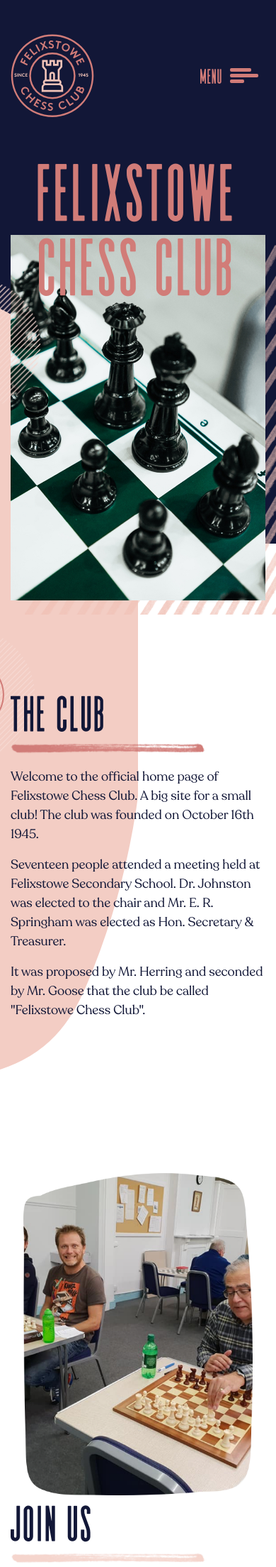
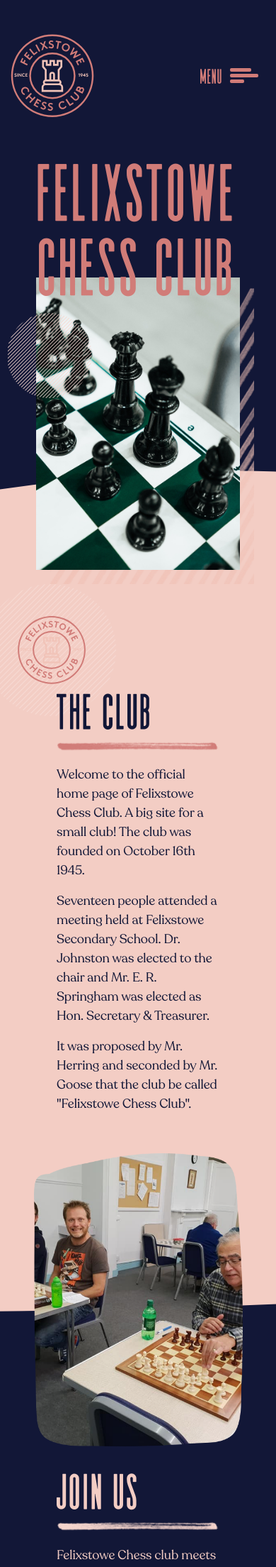
Before and after one commit to ifancyabroad/felixstowe-chess, a Jekyll site: the page built from index.html, in a window 390 px wide. Shown: the top 2208 px of the page at 71% size. Built offline with Jekyll 4.4.1, drawn with Linux system fonts in a browser that asks for light colours; some of the changed text lies outside the part shown.

Commit message:
Add responsive designs

```diff
--- a/_includes/menu.html
+++ b/_includes/menu.html
@@ -1,13 +1,13 @@
 <div class="container">
-  <div class="row">
-    <div class="col-lg-5">
+  <div class="row justify-content-center">
+    <div class="col-md-5 d-none d-md-block">
       <ul>
         {% for item in site.data.navigation %}
           <li class="mb-5"><a class="text-secondary" href="{{ item.link | relative_url }}"><h3>{{ item.name }}</h3></a></li>
         {% endfor %}
       </ul>
     </div>
-    <div class="col-lg-7">
+    <div class="col-10 col-md-7">
       <h4 class="mb-3">GET IN TOUCH</h4>
       <div class="d-flex mb-4">
         <div class="mr-5">
--- a/_sass/main.scss
+++ b/_sass/main.scss
@@ -1,3 +1,14 @@
+html, body {
+  overflow-x: hidden;
+}
+
+@include media-breakpoint-only(xs) {
+
+  body {
+    background-color: $secondary;
+  }
+}
+
 a {
   text-decoration: none;
 }
@@ -45,6 +56,31 @@
   }
 }
 
+@include media-breakpoint-down(lg) {
+
+  header {
+    margin-bottom: 300px;
+  }
+}
+
+@include media-breakpoint-only(xs) {
+
+  header {
+
+    .main-title-image {
+      top: -40px;
+      width: 80%;
+      margin-right: auto;
+
+      .circle-dashed {
+        width: 120px;
+        left: -40px;
+      }
+    }
+
+  }
+}
+
 .the-club {
   padding-bottom: 100px;
 
@@ -68,6 +104,29 @@
   }
 }
 
+@include media-breakpoint-down(lg) {
+
+  .the-club {
+
+    .the-club-content {
+
+      .the-club-logo {
+        position: absolute;
+        top: -140px;
+        left: -100px;
+        z-index: -1;
+      }
+    }
+  }
+}
+
+@include media-breakpoint-only(xs) {
+
+  .the-club {
+    padding-bottom: 20px;
+  }
+}
+
 .join-us {
   padding-top: 100px;
   padding-bottom: 100px;
@@ -75,6 +134,20 @@
   .join-us-image {
     width: 90%;
     margin: auto;
+  }
+}
+
+@include media-breakpoint-only(xs) {
+
+  .join-us {
+    color: $light;
+    padding-top: 20px;
+    padding-bottom: 0;
+
+    .join-us-image {
+      width: 100%;
+      margin: auto;
+    }
   }
 }
 
@@ -115,6 +188,13 @@
   }
 }
 
+@include media-breakpoint-only(xs) {
+
+  .get-in-touch {
+    padding-bottom: 130px;
+  }
+}
+
 .contact {
   padding-top: 0;
   padding-bottom: 60px;
@@ -122,8 +202,27 @@
   z-index: 1;
 
   .image-gallery {
-    position: relative;
-    top: -100px;
+    display: flex;
+    margin-top: -100px;
+    margin-bottom: 100px;
+
+    .gallery-image {
+      width: 25%;
+    }
+  }
+}
+
+@include media-breakpoint-only(xs) {
+
+  .contact {
+
+    .image-gallery {
+      margin-bottom: 20px;
+
+      .gallery-image {
+        width: 100%;
+      }
+    }
   }
 }
 
@@ -133,7 +232,6 @@
 
 .bg-shape-first {
   position: absolute;
-  z-index: 1;
   bottom: 0;
   right: 50%;
 }
@@ -143,3 +241,11 @@
   top: 0;
   left: 0;
 }
+
+@include media-breakpoint-only(xs) {
+
+  .bg-shape-first {
+    top: -300px;
+    left: -500px;
+  }
+}
--- a/index.html
+++ b/index.html
@@ -25,7 +25,7 @@
   </div>
   <div class="container">
     <div class="row justify-content-center">
-      <div class="col-lg-4">
+      <div class="col-8 col-lg-4">
         <div class="the-club-content">
           <div class="the-club-logo">
             <img src="{{ 'assets/images/circle-dashed.png' | relative_url }}" alt="Circle dashed" width="186">
@@ -47,12 +47,12 @@
 <section id="join-us" class="join-us">
   <div class="container">
     <div class="row justify-content-center">
-      <div class="col-lg-6">
+      <div class="col-10 col-lg-6 mb-4 mb-sm-0">
         <div class="join-us-image">
           <img class="img-fluid" src="{{ 'assets/images/large_02.png' | relative_url }}" alt="Photo of Felixstowe chess club">
         </div>
       </div>
-      <div class="col-lg-4">
+      <div class="col-8 col-lg-4">
         <div class="join-us-content">
           <h2 class="mb-0">JOIN US</h2>
           <div class="divider mb-3">
@@ -116,20 +116,20 @@
 
 <section id="contact" class="contact bg-primary text-secondary">
 
-  <div class="container-fluid image-gallery">
-    <div class="row">
+  <div class="container-fluid">
+    <div class="row justify-content-center">
       <div class="col">
-        <div class="d-flex">
-          <div class="w-25 p-1">
+        <div class="image-gallery">
+          <div class="gallery-image p-1 d-none d-sm-block">
             <img class="img-fluid" src="{{ 'assets/images/image_01.png' | relative_url }}" alt="Chess board">
           </div>
-          <div class="w-25 p-1">
+          <div class="gallery-image p-1">
             <img class="img-fluid" src="{{ 'assets/images/image_02.png' | relative_url }}" alt="Chess board">
           </div>
-          <div class="w-25 p-1">
+          <div class="gallery-image p-1 d-none d-sm-block">
             <img class="img-fluid" src="{{ 'assets/images/image_03.png' | relative_url }}" alt="Chess board">
           </div>
-          <div class="w-25 p-1">
+          <div class="gallery-image p-1 d-none d-sm-block">
             <img class="img-fluid" src="{{ 'assets/images/image_05.png' | relative_url }}" alt="Chess board">
           </div>
         </div>
```
